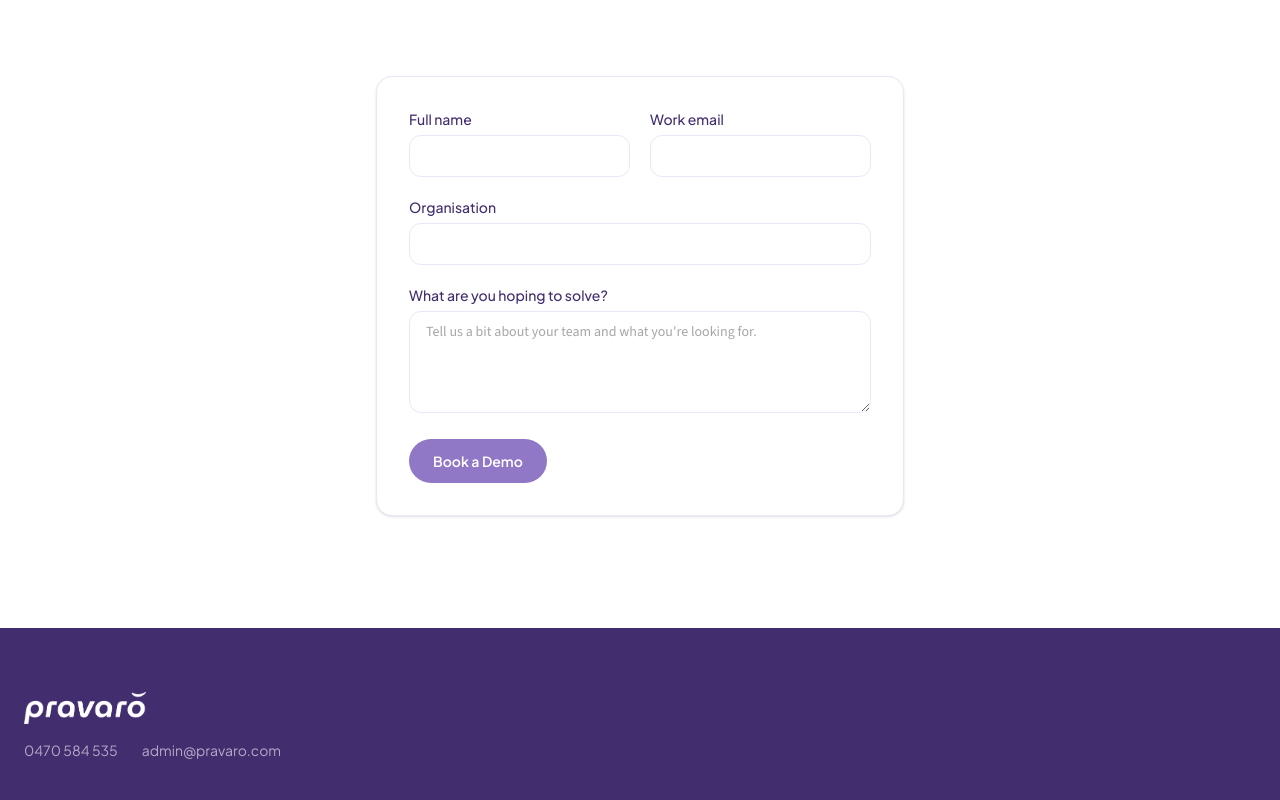
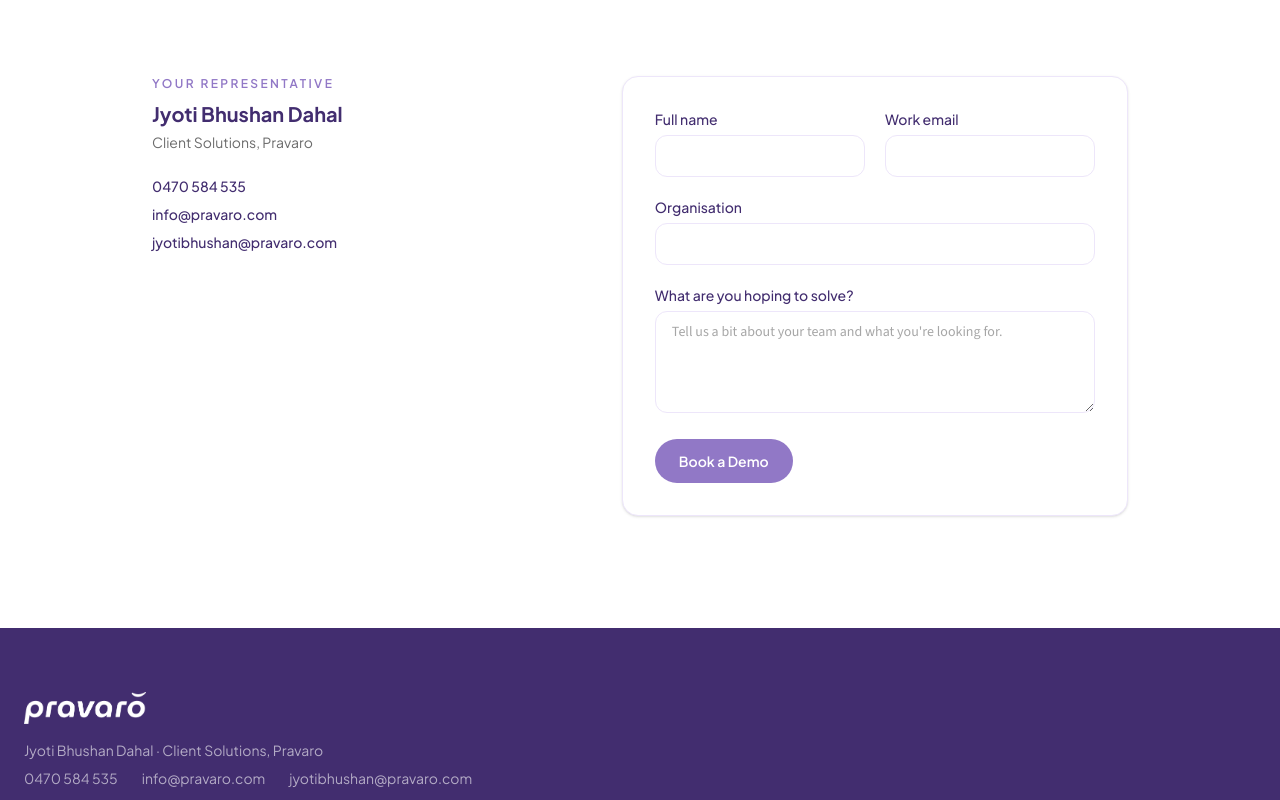
Before and after one commit to Jbdahal/Demo_wrireframe, a Next.js app: page /contact in a window 1280 px wide. Shown: the part 480-1280 px from the top of the page. Built offline with nearby package versions, Linux system fonts and the light colour scheme.

Commit message:
Testimonials and contact changes

```diff
--- a/src/app/contact/page.tsx
+++ b/src/app/contact/page.tsx
@@ -1,5 +1,6 @@
 import { PageHero } from "@/components/sections/PageHero";
 import { ContactForm } from "@/components/sections/ContactForm";
+import { footer } from "@/lib/content";
 
 export const metadata = {
   title: "Book a Demo — Pravaro Suite",
@@ -16,7 +17,33 @@
         size="compact"
       />
       <section className="bg-white py-20 md:py-28">
-        <div className="mx-auto max-w-xl px-6">
+        <div className="mx-auto grid max-w-5xl gap-12 px-6 lg:grid-cols-[1fr_1.2fr]">
+          <div id="details" className="scroll-mt-24">
+            <p className="text-xs font-semibold uppercase tracking-[0.2em] text-primary">
+              Your representative
+            </p>
+            <h2 className="mt-2 text-xl font-bold text-darkest">
+              {footer.contact.representative.name}
+            </h2>
+            <p className="mt-1 text-sm text-muted">{footer.contact.representative.role}</p>
+            <div className="mt-6 space-y-2 text-sm">
+              <a
+                href={footer.contact.phoneHref}
+                className="block font-medium text-darkest transition-colors hover:text-primary"
+              >
+                {footer.contact.phone}
+              </a>
+              {footer.contact.emails.map((email) => (
+                <a
+                  key={email.href}
+                  href={email.href}
+                  className="block font-medium text-darkest transition-colors hover:text-primary"
+                >
+                  {email.label}
+                </a>
+              ))}
+            </div>
+          </div>
           <ContactForm />
         </div>
       </section>
--- a/src/components/layout/Footer.tsx
+++ b/src/components/layout/Footer.tsx
@@ -16,13 +16,22 @@
               className="h-8 w-auto object-contain brightness-0 invert"
             />
           </Link>
-          <div className="mt-4 flex flex-wrap gap-x-6 gap-y-2 text-sm text-white/60">
+          <p className="mt-4 text-sm text-white/60">
+            {footer.contact.representative.name} · {footer.contact.representative.role}
+          </p>
+          <div className="mt-2 flex flex-wrap gap-x-6 gap-y-2 text-sm text-white/60">
             <a href={footer.contact.phoneHref} className="transition-colors hover:text-primary">
               {footer.contact.phone}
             </a>
-            <a href={footer.contact.emailHref} className="transition-colors hover:text-primary">
-              {footer.contact.email}
-            </a>
+            {footer.contact.emails.map((email) => (
+              <a
+                key={email.href}
+                href={email.href}
+                className="transition-colors hover:text-primary"
+              >
+                {email.label}
+              </a>
+            ))}
           </div>
         </div>
 
--- a/src/components/layout/Navbar.tsx
+++ b/src/components/layout/Navbar.tsx
@@ -4,7 +4,7 @@
 import Link from "next/link";
 import { useState } from "react";
 import { ChevronDown, Menu, X } from "lucide-react";
-import { navLinks, primaryCta } from "@/lib/content";
+import { navLinks, primaryCta, secondaryCta } from "@/lib/content";
 import { Button } from "@/components/ui/Button";
 import { cn } from "@/lib/utils";
 
@@ -104,7 +104,13 @@
               </Link>
             )
           )}
-          <Button href={primaryCta.href} variant="primary" className="ml-2 px-5 py-2 text-sm">
+          <Link
+            href={secondaryCta.href}
+            className="rounded-full px-4 py-2 text-sm font-medium text-darkest/80 transition-colors hover:text-strong"
+          >
+            {secondaryCta.label}
+          </Link>
+          <Button href={primaryCta.href} variant="primary" className="ml-1 px-5 py-2 text-sm">
             {primaryCta.label}
           </Button>
         </div>
@@ -185,6 +191,13 @@
               </Link>
             )
           )}
+          <Link
+            href={secondaryCta.href}
+            className="border-b border-soft-alt py-4 text-lg font-medium text-darkest"
+            onClick={closeAll}
+          >
+            {secondaryCta.label}
+          </Link>
           <Button href={primaryCta.href} variant="primary" className="mt-4" onClick={closeAll}>
             {primaryCta.label}
           </Button>
--- a/src/components/sections/BrandPromise.tsx
+++ b/src/components/sections/BrandPromise.tsx
@@ -7,12 +7,12 @@
   {
     icon: Zap,
     title: "Flow Without Friction",
-    description: "Operations that feel effortless because the tools work seamlessly beneath them.",
+    description: "Operations that feel effortless because the tools underneath just work.",
   },
   {
     icon: Layers,
     title: "A Growing Suite",
-    description: "An evolving ecosystem of tools, unified and coherent, built to expand as new products join.",
+    description: "New products join over time, and they all work together from day one.",
   },
   {
     icon: Compass,
--- a/src/components/sections/SolutionsPageTemplate.tsx
+++ b/src/components/sections/SolutionsPageTemplate.tsx
@@ -3,7 +3,6 @@
 import type { SolutionAudience } from "@/lib/content/solutions";
 import { PageHero } from "@/components/sections/PageHero";
 import { SectionHeader } from "@/components/ui/SectionHeader";
-import { TestimonialCard } from "@/components/ui/TestimonialCard";
 import { CTASection } from "@/components/sections/CTASection";
 import { FadeIn } from "@/components/ui/FadeIn";
 
@@ -82,17 +81,6 @@
         </div>
       </section>
 
-      <section className="bg-white py-20 md:py-28">
-        <div className="mx-auto max-w-3xl px-6">
-          <FadeIn>
-            <TestimonialCard
-              quote={solution.testimonial.quote}
-              attribution={solution.testimonial.attribution}
-            />
-          </FadeIn>
-        </div>
-      </section>
-
       <CTASection
         title={`Ready to see Pravaro in action for ${solution.audience.toLowerCase()}?`}
         description="Book a demo and see how Pravaro fits into your day-to-day."
--- a/src/components/sections/TrustSignals.tsx
+++ b/src/components/sections/TrustSignals.tsx
@@ -1,4 +1,4 @@
-import { testimonials, trustSignals } from "@/lib/content";
+import { featuredTestimonial, trustSignals } from "@/lib/content";
 import { SectionHeader } from "@/components/ui/SectionHeader";
 import { TestimonialCard } from "@/components/ui/TestimonialCard";
 import { FadeIn } from "@/components/ui/FadeIn";
@@ -16,13 +16,9 @@
           />
         </FadeIn>
 
-        <div className="grid gap-8 md:grid-cols-3">
-          {testimonials.map((q, i) => (
-            <FadeIn key={q.attribution} delay={i * 0.1}>
-              <TestimonialCard quote={q.quote} attribution={q.attribution} />
-            </FadeIn>
-          ))}
-        </div>
+        <FadeIn className="mx-auto max-w-2xl">
+          <TestimonialCard quote={featuredTestimonial.quote} attribution={featuredTestimonial.attribution} />
+        </FadeIn>
 
         <FadeIn delay={0.2} className="mx-auto mt-14 max-w-2xl text-center">
           <h3 className="text-xl font-bold text-darkest">{trustSignals.switchTitle}</h3>
--- a/src/lib/content/faq.ts
+++ b/src/lib/content/faq.ts
@@ -27,7 +27,7 @@
   {
     question: "Is Pravaro suitable for smaller teams, or built for large organisations?",
     answer:
-      "Pravaro serves teams at every stage of growth. Smaller teams get operational clarity from day one, and as you grow, the suite scales with you, including new products as they launch, without ever forcing a platform change.",
+      "Pravaro works for teams at every stage of growth. Smaller teams get operational clarity from day one, and as you grow, the suite scales with you, including new products as they launch, without ever forcing a platform change.",
   },
   {
     question: "What's next for the Pravaro Suite?",
--- a/src/lib/content/shared.ts
+++ b/src/lib/content/shared.ts
@@ -32,6 +32,7 @@
 ];
 
 export const primaryCta = { label: "Book a Demo", href: "/contact" };
+export const secondaryCta = { label: "Contact Us", href: "/contact#details" };
 
 export interface FooterLink {
   label: string;
@@ -41,10 +42,16 @@
 
 export const footer = {
   contact: {
+    representative: {
+      name: "Jyoti Bhushan Dahal",
+      role: "Client Solutions, Pravaro",
+    },
     phone: "0470 584 535",
     phoneHref: "tel:+61470584535",
-    email: "admin@pravaro.com",
-    emailHref: "mailto:admin@pravaro.com",
+    emails: [
+      { label: "info@pravaro.com", href: "mailto:info@pravaro.com" },
+      { label: "jyotibhushan@pravaro.com", href: "mailto:jyotibhushan@pravaro.com" },
+    ],
   },
   columns: [
     {
--- a/src/lib/content/solutions.ts
+++ b/src/lib/content/solutions.ts
@@ -1,4 +1,4 @@
-import { testimonials, type Audience, type Testimonial } from "@/lib/content/testimonials";
+import type { Audience } from "@/lib/content/testimonials";
 
 export interface SolutionAudience {
   slug: string;
@@ -9,11 +9,6 @@
   painPoints: { title: string; description: string }[];
   howWeHelp: { title: string; description: string }[];
   relevantFeatures: { label: string; href: string }[];
-  testimonial: Testimonial;
-}
-
-function testimonialFor(audience: Audience): Testimonial {
-  return testimonials.find((t) => t.audience === audience)!;
 }
 
 export const solutions: Record<Audience, SolutionAudience> = {
@@ -58,7 +53,6 @@
       { label: "Staff App", href: "/products/roster#staff-app" },
       { label: "Roster Hub", href: "/products/roster#roster-hub" },
     ],
-    testimonial: testimonialFor("careTeams"),
   },
   schedulers: {
     slug: "schedulers",
@@ -100,7 +94,6 @@
       { label: "Roster Hub", href: "/products/roster#roster-hub" },
       { label: "Marketplace", href: "/products/marketplace" },
     ],
-    testimonial: testimonialFor("schedulers"),
   },
   agencies: {
     slug: "agencies",
@@ -141,7 +134,6 @@
       { label: "Marketplace", href: "/products/marketplace" },
       { label: "Audit Log", href: "/products/roster#audit-log" },
     ],
-    testimonial: testimonialFor("agencies"),
   },
   administrators: {
     slug: "administrators",
@@ -185,6 +177,5 @@
       { label: "Compliance & Monitoring", href: "/products/roster#compliance-monitoring" },
       { label: "Audit Log", href: "/products/roster#audit-log" },
     ],
-    testimonial: testimonialFor("administrators"),
   },
 };
```
Also changed, not shown: src/lib/content/testimonials.ts (+7 -29 lines), .claude/skills/human-writing/SKILL.md (added).
